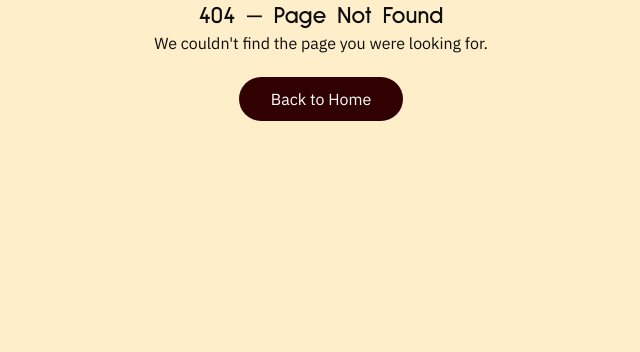
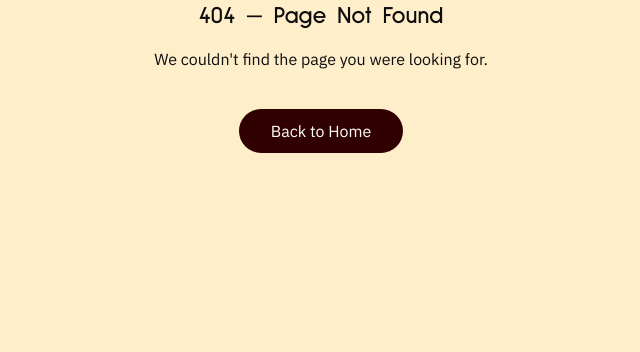
Before and after one commit to r3dkoi/bee-lektronics, a Flask app: template templates/errors/404.html in a window 1280 px wide. Shown: the part 76-428 px from the top of the page, without its empty margins (319-959 px from the left). Run offline with Flask 3, Linux system fonts and the light colour scheme; the template is opened without the code that fills it, so the values that code supplies are empty.

Commit message:
Enhance error page styles for improved layout and spacing

```diff
--- a/static/css/errors.css
+++ b/static/css/errors.css
@@ -5,5 +5,8 @@
     display: flex;
     flex-direction: column;
     align-items: center;
+    justify-content: center;
     text-align: center;
+    min-height: 100%;
+    gap: 1rem;
 }
```
